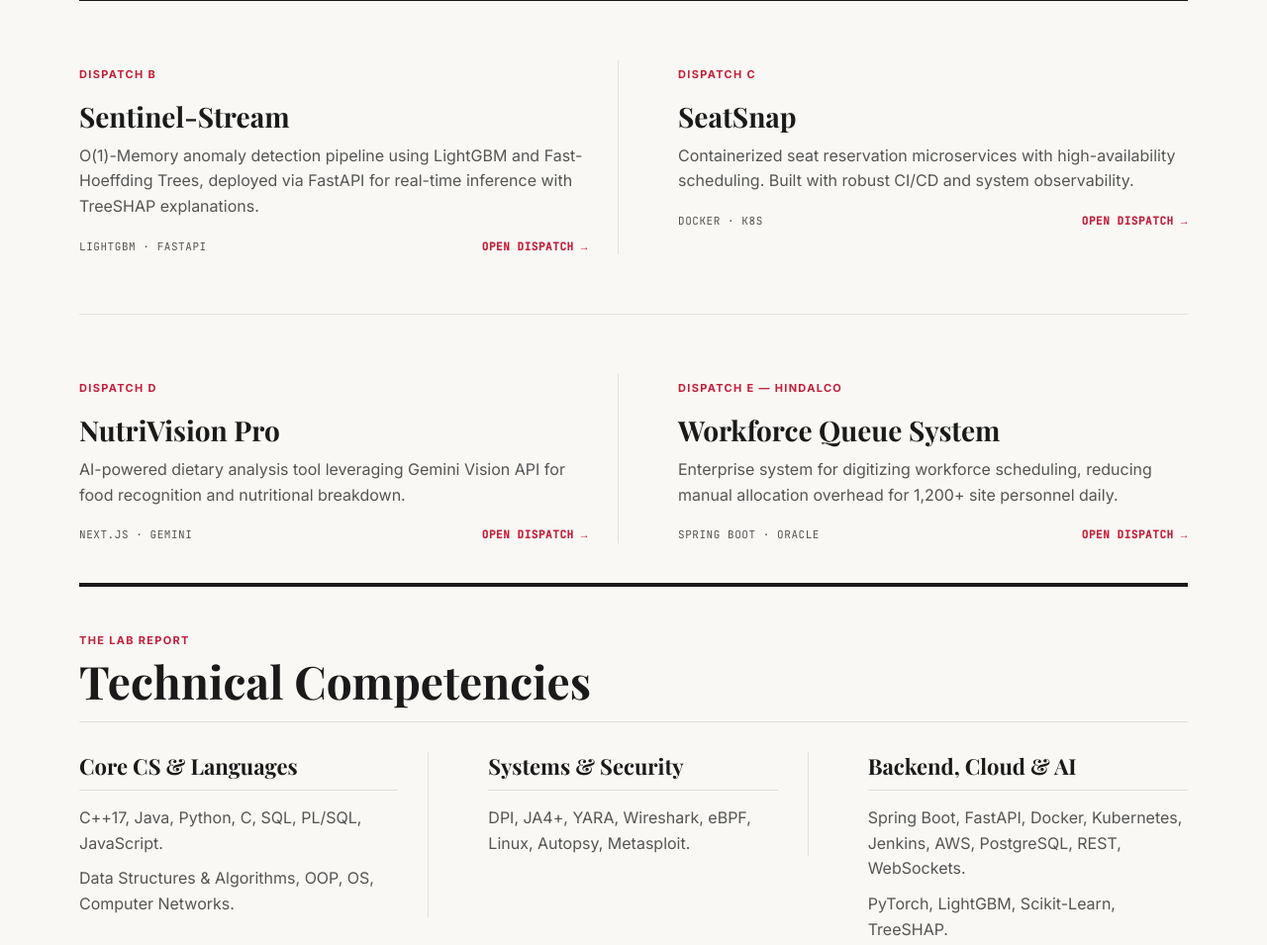
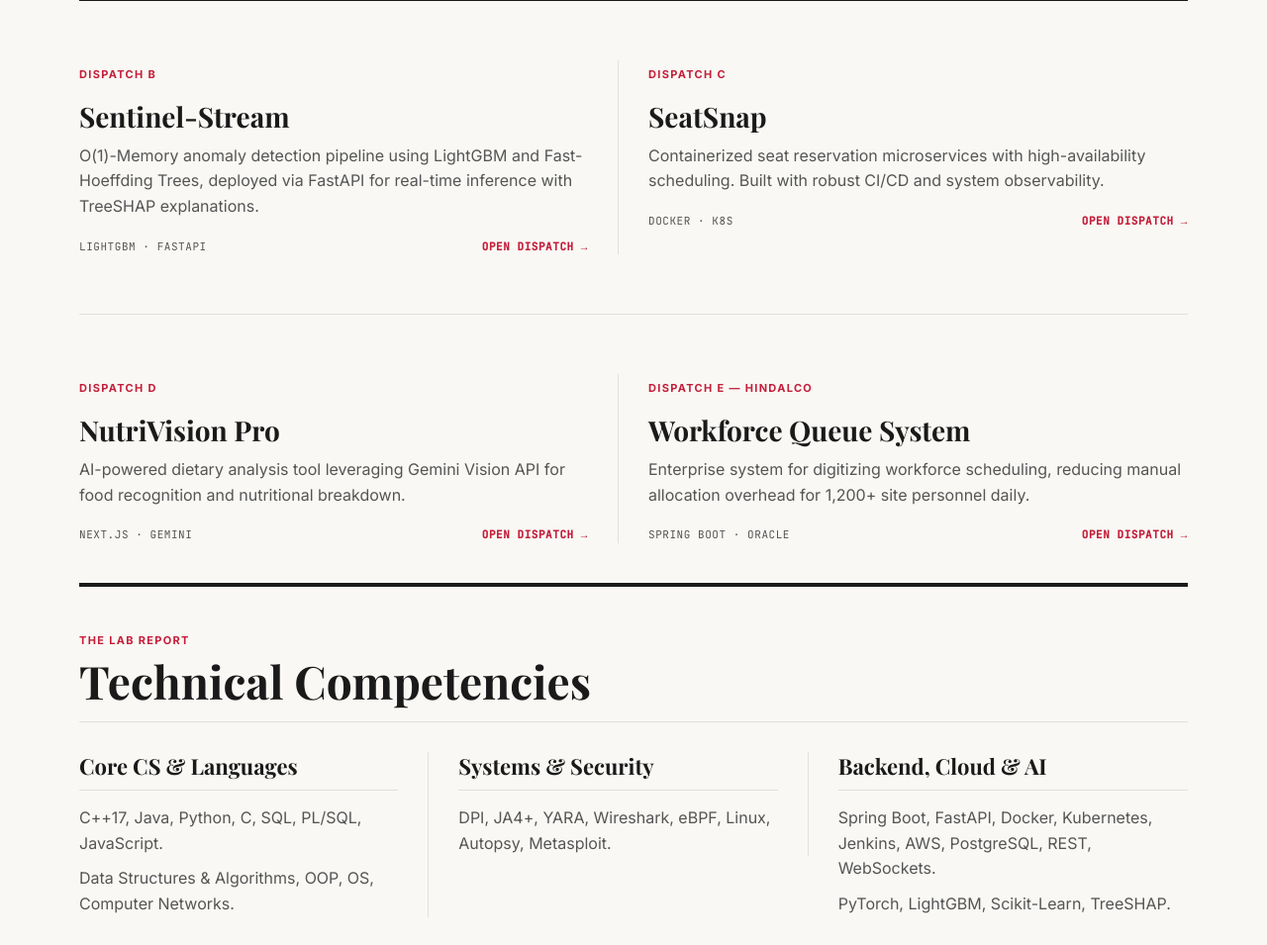
Before and after one commit to AJ1312/ajitesh-portfolio, a website: page index.html in a window 1280 px wide. Shown: the part 1570-2525 px from the top of the page at 99% size. Drawn offline with nearby package versions, Linux system fonts and the light colour scheme; a web font is replaced by a local one.

Commit message:
Fix inline padding for mobile responsiveness

```diff
--- a/index.html
+++ b/index.html
@@ -111,7 +111,7 @@
                     </div>
 
                     <!-- Right side (image and text) - 6 columns -->
-                    <div class="col-span-6" style="padding-left: 30px;">
+                    <div class="col-span-6">
                         <figure class="rv" style="border: 1px solid var(--rule-dark); padding: 5px; background: var(--paper-bright);">
                             <img src="images/portrait.jpg" alt="Ajitesh Sharma Portrait" style="width: 100%; height: auto; border: 1px solid var(--rule-dark);">
                         </figure>
@@ -177,7 +177,7 @@
                         </article>
 
                         <!-- DISPATCH C -->
-                        <article class="col-span-6 rv" style="padding-left: 30px;">
+                        <article class="col-span-6 rv">
                             <span class="kicker-label">DISPATCH C</span>
                             <h4 class="heading-lg" style="margin: 10px 0;">SeatSnap</h4>
                             <p class="body" style="margin-bottom: 20px;">Containerized seat reservation microservices with high-availability scheduling. Built with robust CI/CD and system observability.</p>
@@ -201,7 +201,7 @@
                         </article>
 
                         <!-- DISPATCH E -->
-                        <article class="col-span-6 rv" style="padding-left: 30px;">
+                        <article class="col-span-6 rv">
                             <span class="kicker-label">DISPATCH E &mdash; HINDALCO</span>
                             <h4 class="heading-lg" style="margin: 10px 0;">Workforce Queue System</h4>
                             <p class="body" style="margin-bottom: 20px;">Enterprise system for digitizing workforce scheduling, reducing manual allocation overhead for 1,200+ site personnel daily.</p>
@@ -229,11 +229,11 @@
                         <p class="body">C++17, Java, Python, C, SQL, PL/SQL, JavaScript.</p>
                         <p class="body" style="margin-top: 10px;">Data Structures &amp; Algorithms, OOP, OS, Computer Networks.</p>
                     </div>
-                    <div class="col-span-4 rv column-bordered" style="padding-left: 30px;">
+                    <div class="col-span-4 rv column-bordered">
                         <h4 class="heading-md" style="margin-bottom: 15px; border-bottom: 1px solid var(--rule); padding-bottom: 10px;">Systems &amp; Security</h4>
                         <p class="body">DPI, JA4+, YARA, Wireshark, eBPF, Linux, Autopsy, Metasploit.</p>
                     </div>
-                    <div class="col-span-4 rv" style="padding-left: 30px;">
+                    <div class="col-span-4 rv">
                         <h4 class="heading-md" style="margin-bottom: 15px; border-bottom: 1px solid var(--rule); padding-bottom: 10px;">Backend, Cloud &amp; AI</h4>
                         <p class="body">Spring Boot, FastAPI, Docker, Kubernetes, Jenkins, AWS, PostgreSQL, REST, WebSockets.</p>
                         <p class="body" style="margin-top: 10px;">PyTorch, LightGBM, Scikit-Learn, TreeSHAP.</p>
@@ -299,7 +299,7 @@
                         </div>
                     </div>
 
-                    <div class="col-span-6 rv" style="padding-left: 30px;">
+                    <div class="col-span-6 rv">
                         <h4 class="heading-md" style="margin-bottom: 15px; border-bottom: 2px solid var(--rule-dark); padding-bottom: 10px; font-size: 22px;">Filed Indian Patents</h4>
                         <ul style="list-style: none; padding: 0;">
                             <li style="margin-bottom: 20px; border-bottom: 1px solid var(--rule); padding-bottom: 15px;">
```
Also changed, not shown: pages/paper-compsac.html (+2 -2 lines), pages/snapseat.html (+2 -2 lines).
